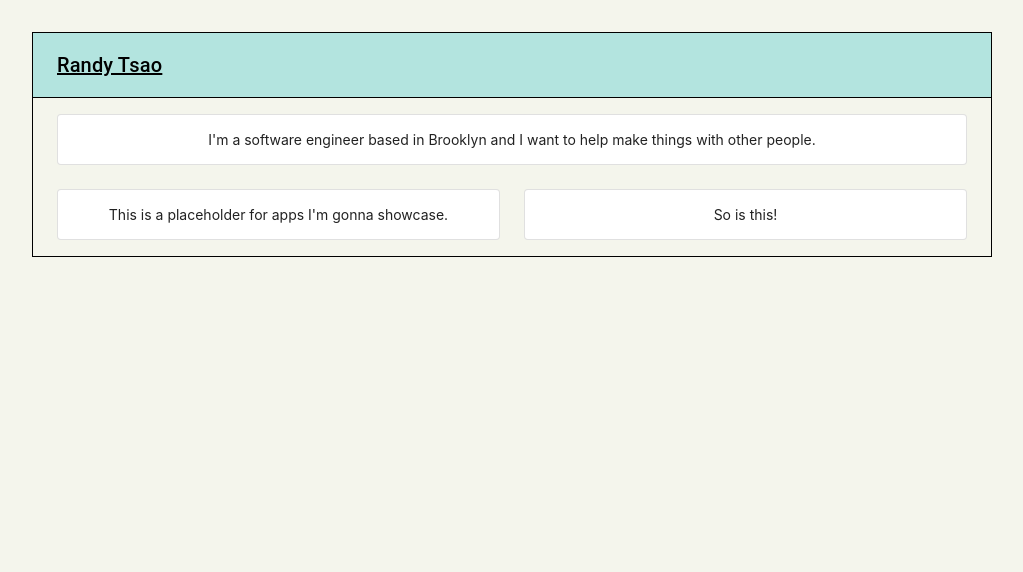
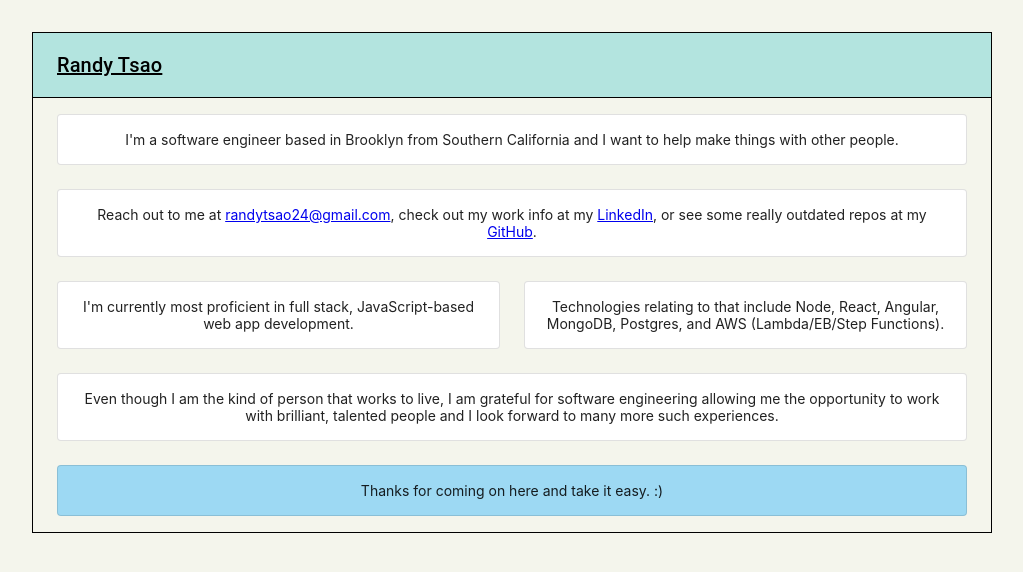
Before and after one commit to randytsao24/randytsao24.github.io, a React (Create React App) app: page / in a window 1280 px wide. Shown: the top 572 px of the page, without its empty margins (128-1151 px from the left). Built offline with nearby package versions, Linux system fonts and the light colour scheme.

Commit message:
Fill out personal info cards

```diff
--- a/package.json
+++ b/package.json
@@ -10,6 +10,7 @@
     "gh-pages": "2.2.0",
     "react": "16.13.1",
     "react-dom": "16.13.1",
+    "react-router-dom": "^5.1.2",
     "react-scripts": "3.4.1"
   },
   "scripts": {
--- a/public/index.html
+++ b/public/index.html
@@ -9,7 +9,7 @@
       content="This app was bootstrapped using create-react-app"
     />
     <link rel="manifest" href="%PUBLIC_URL%/manifest.json" />
-    <title>Bored Board</title>
+    <title>Randy Tsao</title>
   </head>
   <body>
     <div id="root"></div>
--- a/src/components/Personal.js
+++ b/src/components/Personal.js
@@ -29,17 +29,32 @@ const Personal = () => {
       <Grid className={infoGridContainer} container spacing={3}>
         <Grid item xs={12}>
           <Paper className={infoCard} variant="outlined">
-            I'm a software engineer based in Brooklyn and I want to help make things with other people.
+            I'm a software engineer based in Brooklyn from Southern California and I want to help make things with other people.
+          </Paper>
+        </Grid>
+        <Grid item xs={12}>
+          <Paper className={infoCard} variant="outlined">
+            Reach out to me at <a href="mailto:randytsao24@gmail.com" target="_top">randytsao24@gmail.com</a>, check out my work info at my <a href="https://www.linkedin.com/in/randy-tsao/" target="_top">LinkedIn</a>, or see some really outdated repos at my <a href="https://github.com/randytsao24" target="_top">GitHub</a>.
           </Paper>
         </Grid>
         <Grid item xs={12} sm={6}>
           <Paper className={infoCard} variant="outlined">
-            This is a placeholder for apps I'm gonna showcase.
+            I'm currently most proficient in full stack, JavaScript-based web app development.
           </Paper>
         </Grid>
         <Grid item xs={12} sm={6}>
           <Paper className={infoCard} variant="outlined">
-            So is this!
+            Technologies relating to that include Node, React, Angular, MongoDB, Postgres, and AWS (Lambda/EB/Step Functions).
+          </Paper>
+        </Grid>
+        <Grid item xs={12}>
+          <Paper className={infoCard} variant="outlined">
+            Even though I am the kind of person that works to live, I am grateful for software engineering allowing me the opportunity to work with brilliant, talented people and I look forward to many more such experiences.
+          </Paper>
+        </Grid>
+        <Grid item xs={12}>
+          <Paper style={{ backgroundColor: '#9DD9F3' }} className={infoCard} variant="outlined">
+            Thanks for coming on here and take it easy. :)
           </Paper>
         </Grid>
       </Grid>
```
Also changed, not shown: 1 other file (tests, documents, lock files or other folders).
